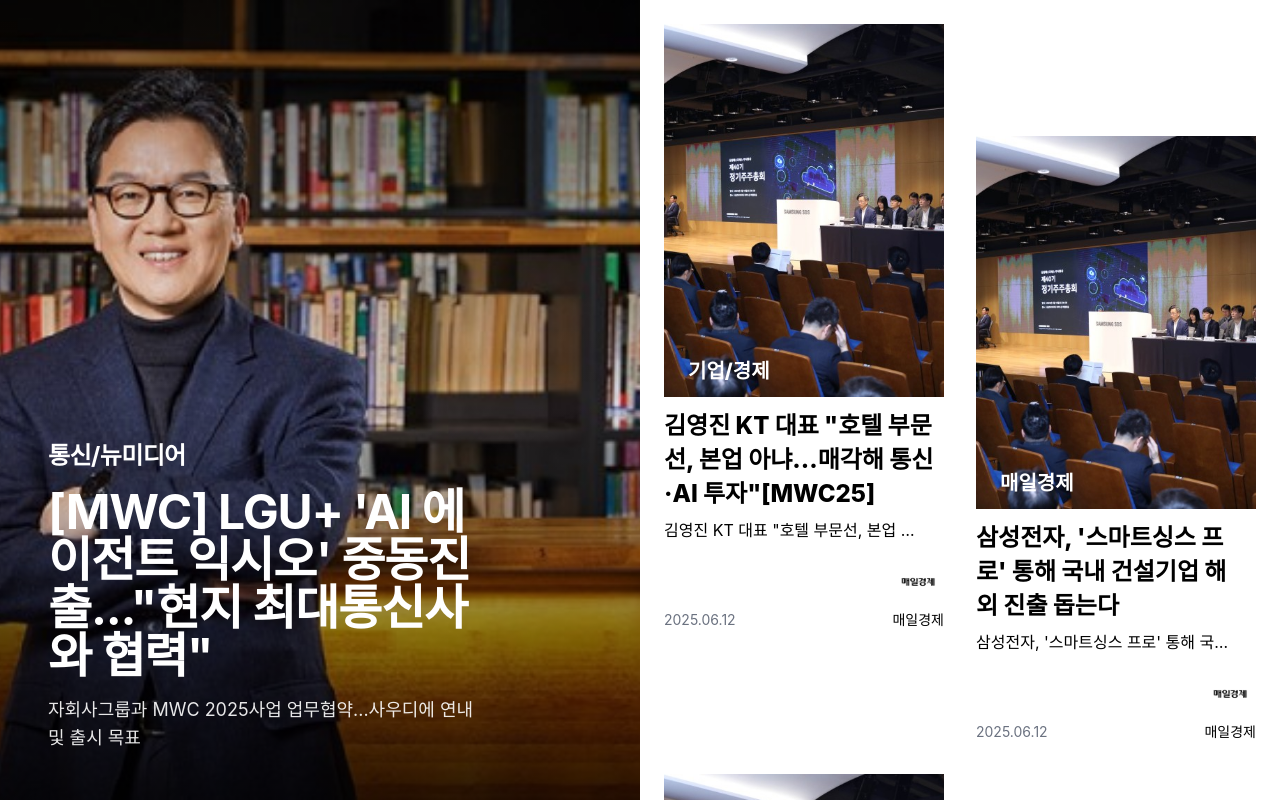
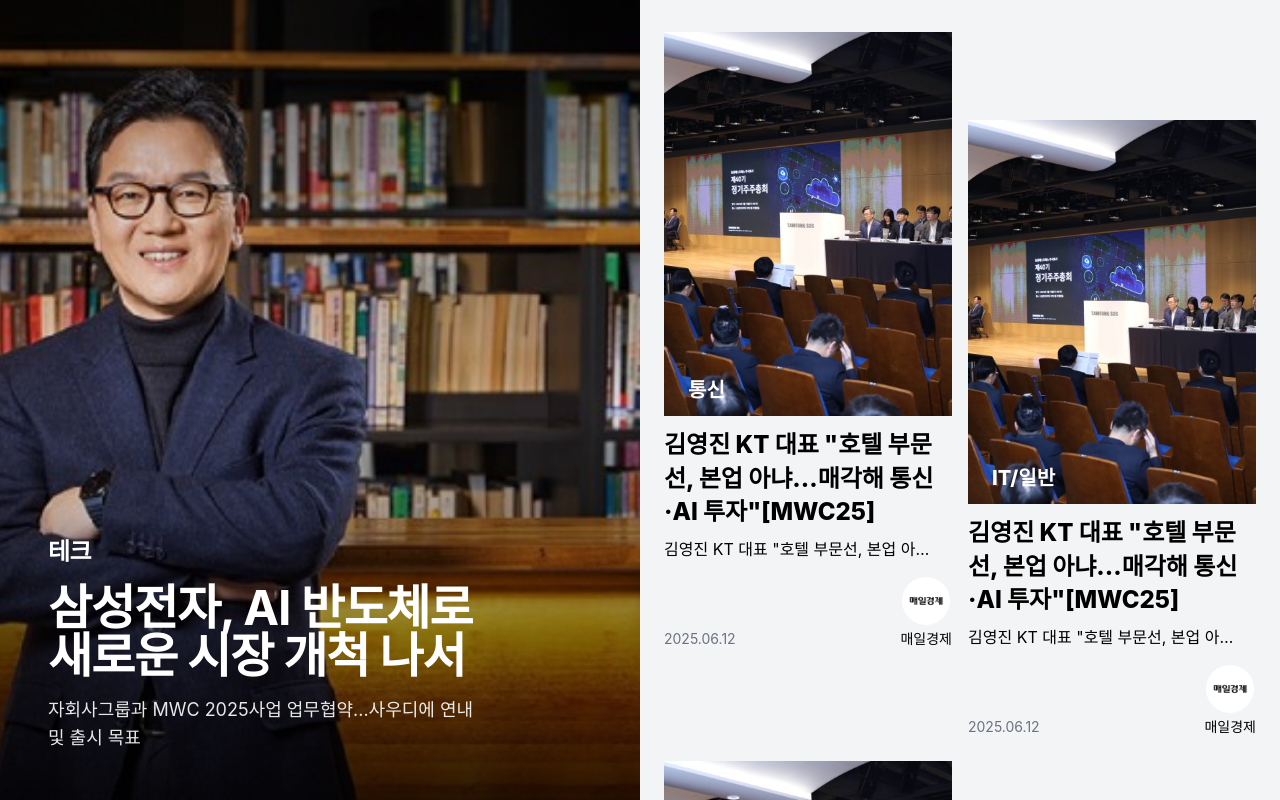
Before and after one commit to chilly003/TechMate, a React (Vite) app in the folder techmate/: page /home in a window 1280 px wide. Shown: the top 800 px of the page. Built offline with nearby package versions, Linux system fonts and the light colour scheme; a web font is replaced by a local one.

Commit message:
feat : Homepage design

```diff
--- a/techmate/src/pages/HomePage.jsx
+++ b/techmate/src/pages/HomePage.jsx
@@ -25,35 +25,65 @@
 const HomePage = () => {
     const navigate = useNavigate();
 
-    const dummyArticles = Array.from({ length: 9 }, (_, index) => ({
+    // Create array of articles with alternating featured articles
+    const dummyArticles = Array.from({ length: 50 }, (_, index) => ({
         id: index + 1,
-        title: index === 0
-            ? "김영진 KT 대표 \"호텔 부문선, 본업 아냐...매각해 통신·AI 투자\"[MWC25]"
-            : "삼성전자, '스마트싱스 프로' 통해 국내 건설기업 해외 진출 돕는다",
-        publisher: index % 2 === 0 ? "기업/경제" : "매일경제",
+        title: index % 10 === 0
+            ? "삼성전자, AI 반도체로 새로운 시장 개척 나서"
+            : "김영진 KT 대표 \"호텔 부문선, 본업 아냐...매각해 통신·AI 투자\"[MWC25]",
+        publisher: index % 2 === 0 ? "IT/일반" : "통신",
+        isFeatured: index % 10 === 0, // Every 10th article is featured
+        content: "자회사그룹과 MWC 2025사업 업무협약...사우디에 연내 및 출시 목표",
+        category: index % 3 === 0 ? "테크" : index % 3 === 1 ? "경제" : "산업"
     }));
 
     return (
-        <div className="flex flex-col md:flex-row min-h-screen">
-            {/* Featured Article Section - Top 50% on mobile, Left 50% on desktop */}
-            <div className="w-full h-[50vh] md:w-1/2 md:h-screen md:fixed md:left-0">
-                <MainArticle id={1} />
-            </div>
-
-            {/* Article List Section - Bottom 50% on mobile, Right 50% on desktop */}
-            <div className="w-full h-[50vh] md:w-1/2 md:min-h-screen md:ml-[50%] p-4">
-                <div className="grid grid-cols-2 gap-4">
-                    {dummyArticles.map((article, index) => (
-                        <div key={article.id} className={`${index % 2 === 1 ? 'mt-16 md:mt-28' : ''}`}>
-                            <ArticleCard
+        <div className="flex flex-col">
+            {dummyArticles.map((article, index) => (
+                article.isFeatured ? (
+                    // Featured Article Section with alternating layout
+                    <div key={article.id}
+                        className={`flex flex-col md:flex-row min-h-screen ${Math.floor(index / 10) % 2 === 1 ? 'bg-gray-50' : ''
+                            }`}
+                    >
+                        {/* Featured Article - alternating position */}
+                        <div className={`
+                            w-full h-[50vh] md:w-1/2 md:h-screen md:sticky md:top-0
+                            ${Math.floor(index / 10) % 2 === 1 ? 'order-1 md:order-2' : ''}
+                        `}>
+                            <MainArticle
                                 id={article.id}
                                 title={article.title}
-                                publisher={article.publisher}
+                                category={article.category}
+                                content={article.content}
                             />
                         </div>
-                    ))}
-                </div>
-            </div>
+
+                        {/* Regular Articles Grid - alternating position */}
+                        <div className={`
+                            w-full md:w-1/2 min-h-screen p-4 bg-gray-100
+                            ${Math.floor(index / 10) % 2 === 1 ? 'order-2 md:order-1' : ''}
+                        `}>
+                            <div className="grid grid-cols-2">
+                                {dummyArticles
+                                    .slice(index + 1, index + 9)
+                                    .map((regularArticle, idx) => (
+                                        <div
+                                            key={regularArticle.id}
+                                            className={`${idx % 2 === 1 ? 'mt-10 md:mt-24' : 'mt-2'}`}
+                                        >
+                                            <ArticleCard
+                                                id={regularArticle.id}
+                                                title={regularArticle.title}
+                                                publisher={regularArticle.publisher}
+                                            />
+                                        </div>
+                                    ))}
+                            </div>
+                        </div>
+                    </div>
+                ) : null
+            ))}
         </div>
     );
 };
```
